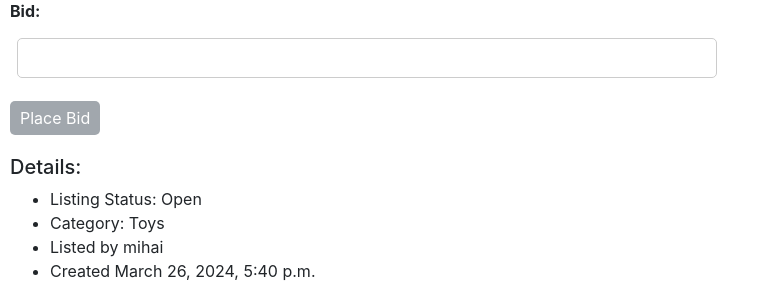
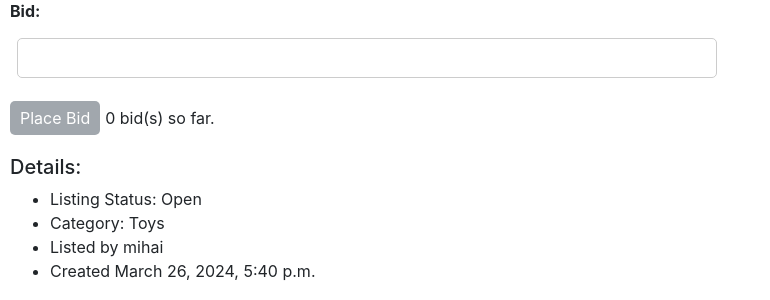
Before and after one commit to mihaiFilipoiu/commerce, a Django app: page /listing/1/ in a window 1280 px wide. Shown: the part 302-602 px from the top of the page, without its empty margins (0-770 px from the left). Run offline with Django 3.2, Linux system fonts and the light colour scheme; data comes from the database, SQL or seed files in the repository; both versions use the stored data as it was after the commit; some libraries are stand-ins or nearby versions.

Commit message:
listing_page: user can see how many bids are so far

```diff
--- a/auctions/templates/auctions/listing_page.html
+++ b/auctions/templates/auctions/listing_page.html
@@ -35,7 +35,10 @@
             <form class="form" action="{% url 'place_bid' auction.id %}" method="POST">
                 {% csrf_token %}
                 {{ form.as_p }}
-                <input class="submit-btn" type="submit" value="Place Bid">
+                <div style="display: flex;">
+                    <input class="submit-btn" type="submit" value="Place Bid">
+                    <p style="margin: 5px;">{{ total_bids }} bid(s) so far.</p>
+                </div>
             </form>
             {% if messages %}
                 <ul>
--- a/auctions/views.py
+++ b/auctions/views.py
@@ -1,7 +1,7 @@
 from django.contrib.auth import authenticate, login, logout
 from django.contrib.auth.decorators import login_required
 from django.contrib import messages
-from django.db.models import Max
+from django.db.models import Max, Count
 from django.db import IntegrityError
 from django.http import HttpResponse, HttpResponseRedirect
 from django.shortcuts import render,get_object_or_404
@@ -92,6 +92,8 @@ def listing_view(request, auction_id):
     else:
         is_in_watchlist = False
 
+    total_bids = Bid.objects.filter(auction=auction).aggregate(total_bids=Count('id'))["total_bids"]
+
     current_bid = auction.bids.order_by('-bid').first()
     if current_bid:
         current_bid_price = current_bid.bid
@@ -104,6 +106,7 @@ def listing_view(request, auction_id):
         "form": BidForm,
         "comment_form": CommentForm,
         "comments": auction.comments.all().order_by('-comment_time'),
+        "total_bids": total_bids,
         "current_bid": current_bid_price
     })
 
```
Also changed, not shown: db.sqlite3.
